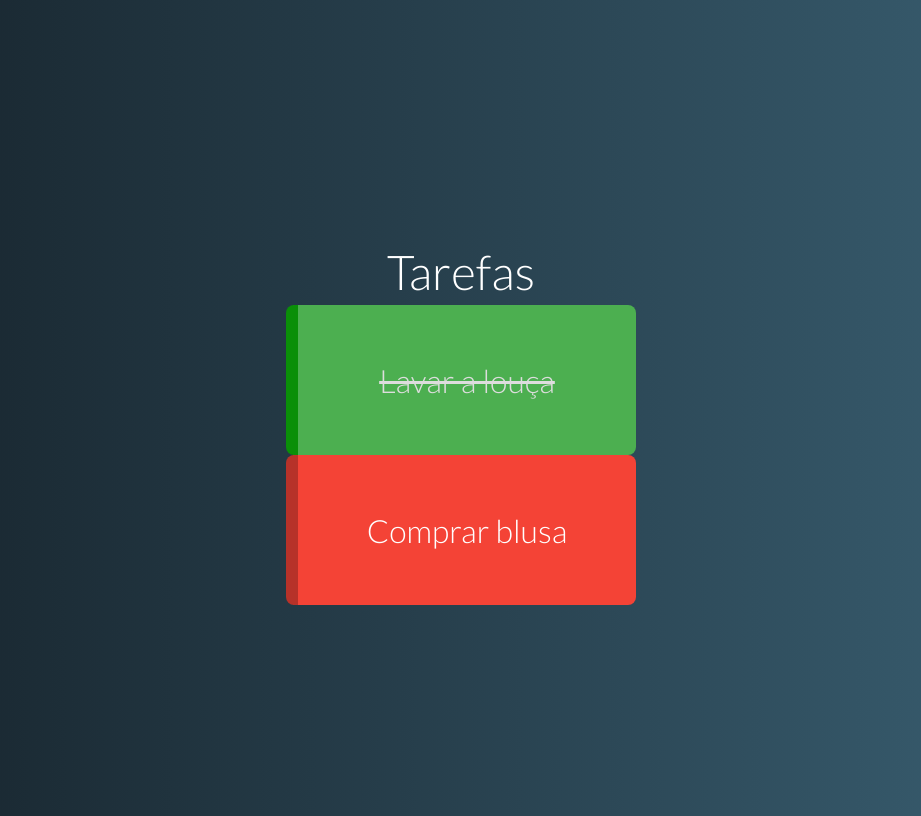
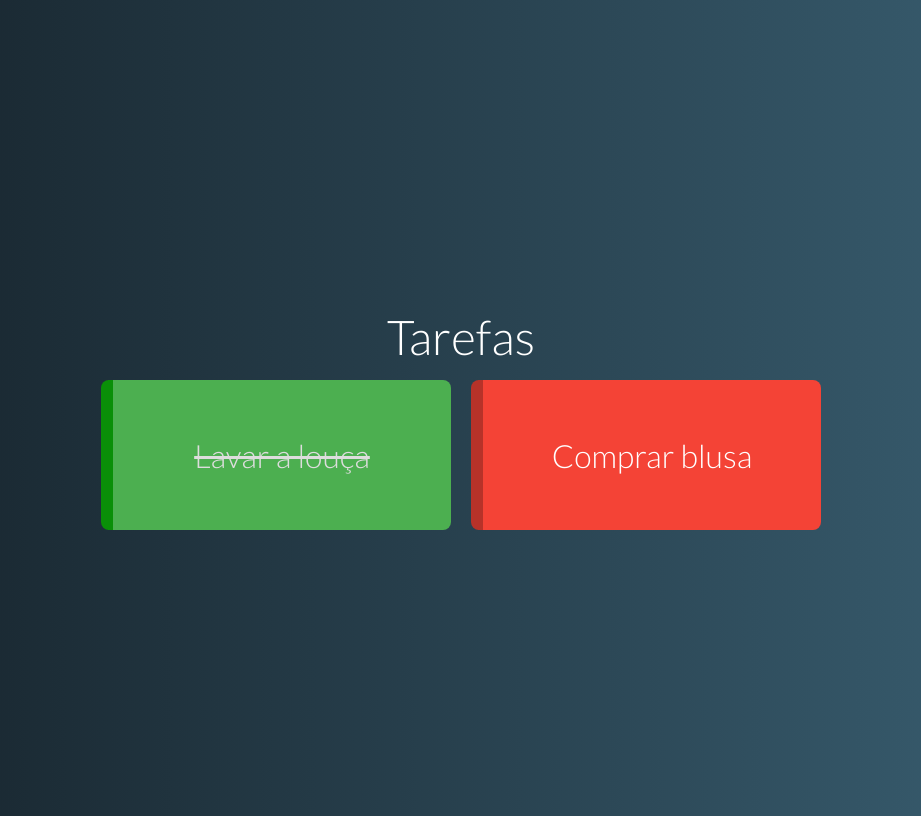
Before and after one commit to kleitonalbuquerque/curso-vue, a Vue app in the folder projeto-02-tarefas/tarefas/: page / in a window 1280 px wide. Shown: the whole page, without its empty margins (179-1100 px from the left). Built offline with nearby package versions, Linux system fonts and the light colour scheme.

Commit message:
Componente Lista de Tarefas

```diff
--- a/projeto-02-tarefas/tarefas/src/components/TaskGrid.vue
+++ b/projeto-02-tarefas/tarefas/src/components/TaskGrid.vue
@@ -1,23 +1,39 @@
 <template>
-  <div class="task-grid">
-    <Task v-for="task in tasks" :key="task.name" :task="task">
-      {{ task.name }}
-    </Task>
+  <div class="task-grid" v>
+    <template v-if="tasks.length">
+      <Task v-for="task in tasks" :key="task.name" :task="task">
+        {{ task.name }}
+      </Task>
+    </template>
+    <p v-else class="no-task">Sua vida está em dia :)</p>
   </div>
 </template>
 
 <script>
-import Task from './Task.vue'
+import Task from "./Task.vue";
 export default {
   props: {
-    tasks: { type: Array, required: true }
+    tasks: { type: Array, required: true },
   },
   components: {
-    Task
-  }
-}
+    Task,
+  },
+};
 </script>
 
 <style>
+  .task-grid {
+    display: flex;
+    justify-content: center;
+    flex-wrap: wrap; /* quebrar linha no flex-box */
+  }
 
+  .task-grid .task {
+    margin: 10px;
+  }
+
+  .no-task {
+    color: #AAA;
+    font-size: 1.7rem;
+  }
 </style>
```
